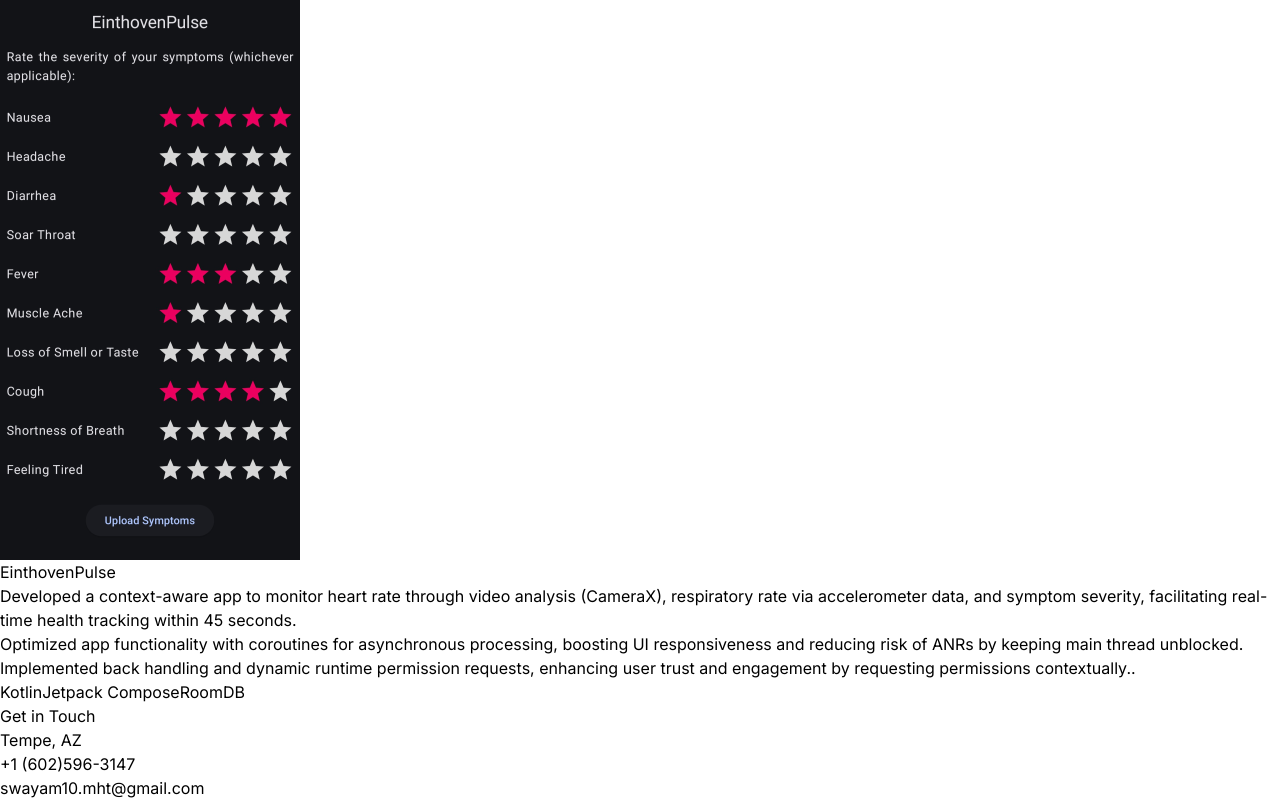
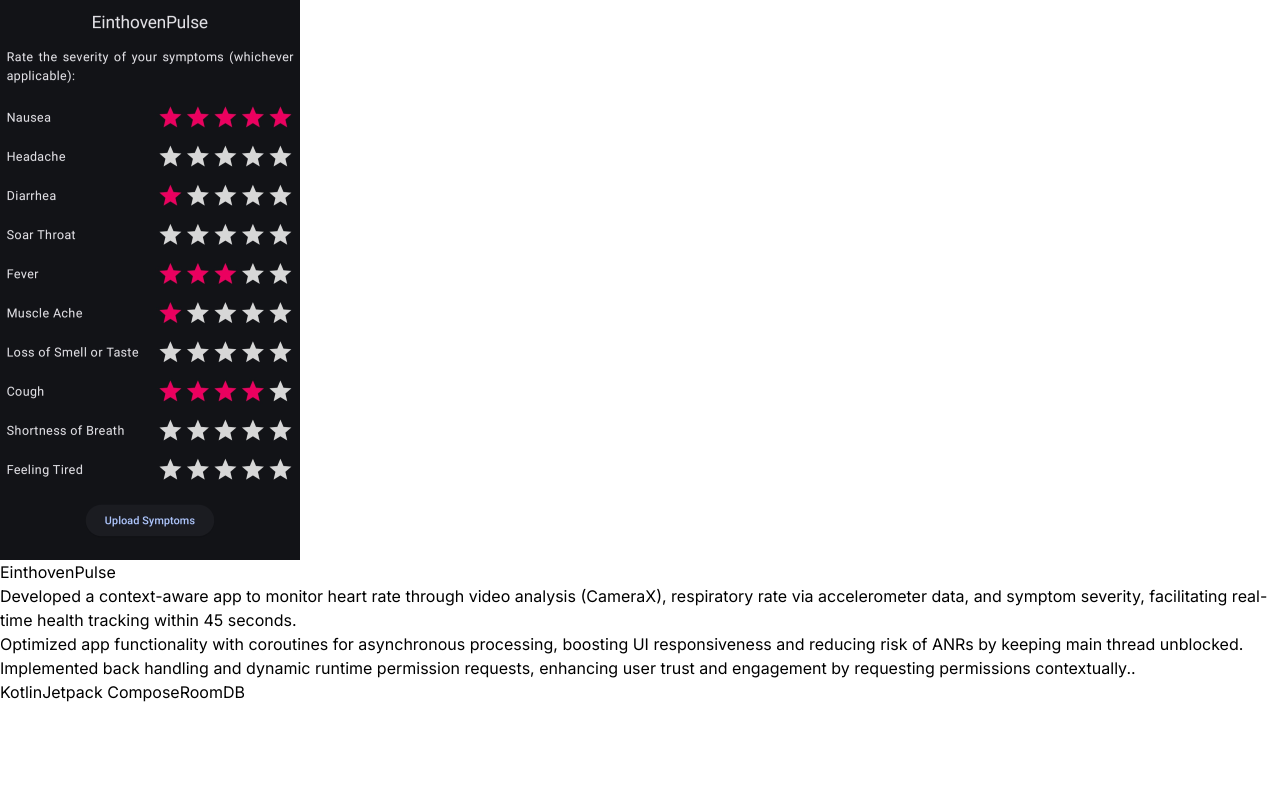
Before and after one commit to SwayamMehta10/Portfolio, a React (Vite) app: page / in a window 1280 px wide. Shown: the part 6873-7673 px from the top of the page. After the commit the page ends 7577 px from the top, so only its background shows below. Built offline with nearby package versions, Linux system fonts and the light colour scheme.

Commit message:
remove contact

```diff
--- a/src/App.jsx
+++ b/src/App.jsx
@@ -3,7 +3,6 @@ import Hero from "./components/Hero";
 import Skills from "./components/Skills";
 import Experience from "./components/Experience";
 import Projects from "./components/Projects";
-import Contact from "./components/Contact";
 import { SpeedInsights } from "@vercel/speed-insights/react"
 
 // rafce shortcut from ES7 extension
@@ -21,7 +20,6 @@ const App = () => {
 				<Skills />
 				<Experience />
 				<Projects />
-				<Contact />
 			</div>
 		</div>
 	);
--- a/src/components/Contact.jsx
+++ /dev/null
@@ -1,29 +0,0 @@
-import { CONTACT } from "../constants";
-import { motion } from "framer-motion";
-
-const Contact = () => {
-	return (
-		<div className="border-b border-neutral-900 pb-20">
-			<motion.h2
-				whileInView={{ opacity: 1, y: 0 }}
-				initial={{ opacity: 0, y: -100 }}
-				transition={{ duration: 0.5 }}
-				className="my-10 text-center text-4xl"
-			>
-				Get in Touch
-			</motion.h2>
-			<div className="text-center tracking-tighter">
-				<motion.p whileInView={{ opacity: 1, x: 0 }}
-				initial={{ opacity: 0, x: -100 }}
-				transition={{ duration: 1 }} className="my-4">{CONTACT.address}</motion.p>
-				<motion.p whileInView={{ opacity: 1, x: 0 }}
-				initial={{ opacity: 0, x: 100 }}
-				transition={{ duration: 1 }} className="my-4">{CONTACT.contact}</motion.p>
-				<a href="#" className="border-b">
-					{CONTACT.email}
-				</a>
-			</div>
-		</div>
-	);
-};
-export default Contact;
--- a/src/constants/index.js
+++ b/src/constants/index.js
@@ -88,9 +88,3 @@ export const PROJECTS = [
 		technologies: ["Kotlin", "Jetpack Compose", "RoomDB"],
 	},
 ];
-
-export const CONTACT = {
-	address: "Tempe, AZ",
-	email: "swayam10.mht@gmail.com",
-	contact: "+1 (602)596-3147",
-};
```
